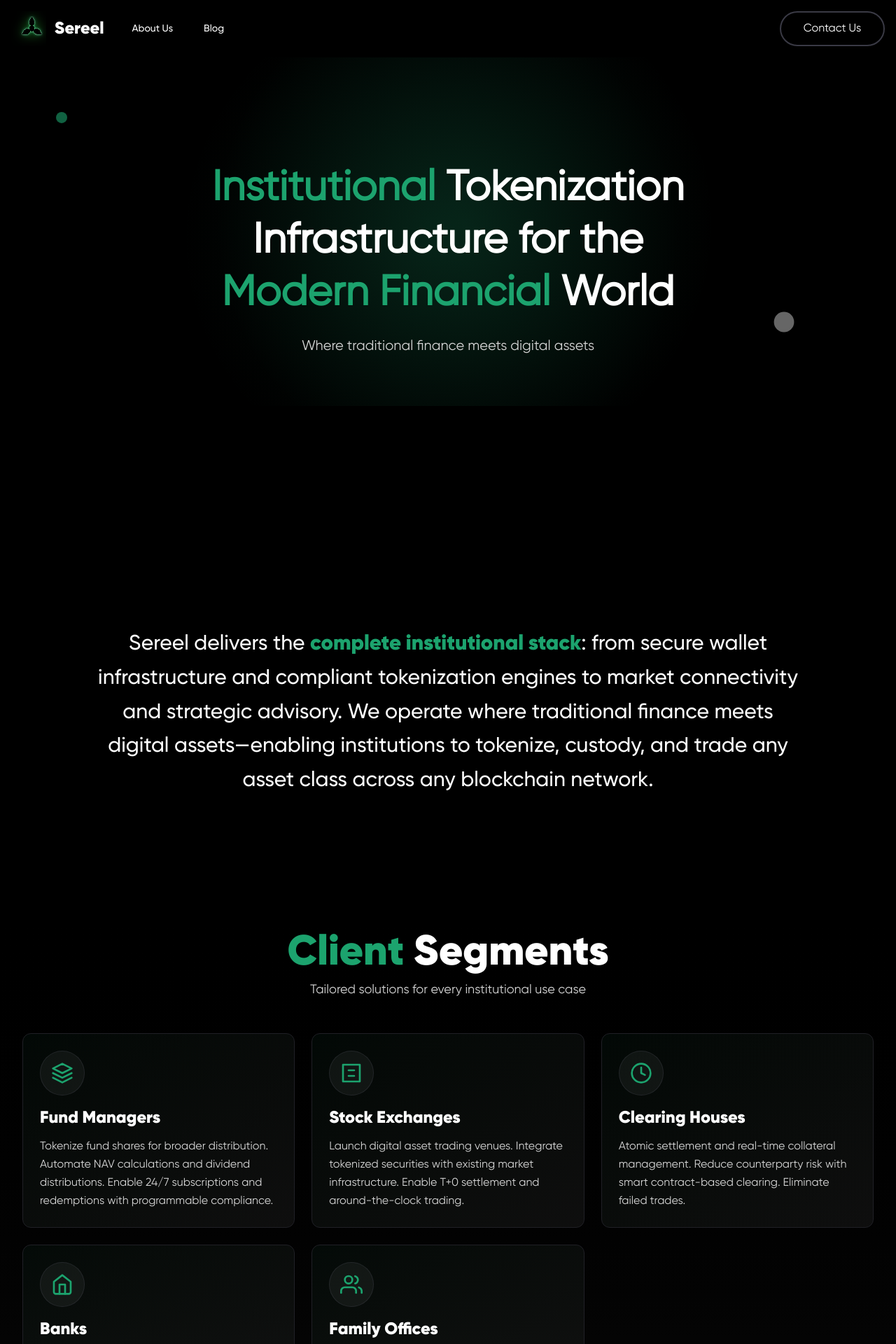
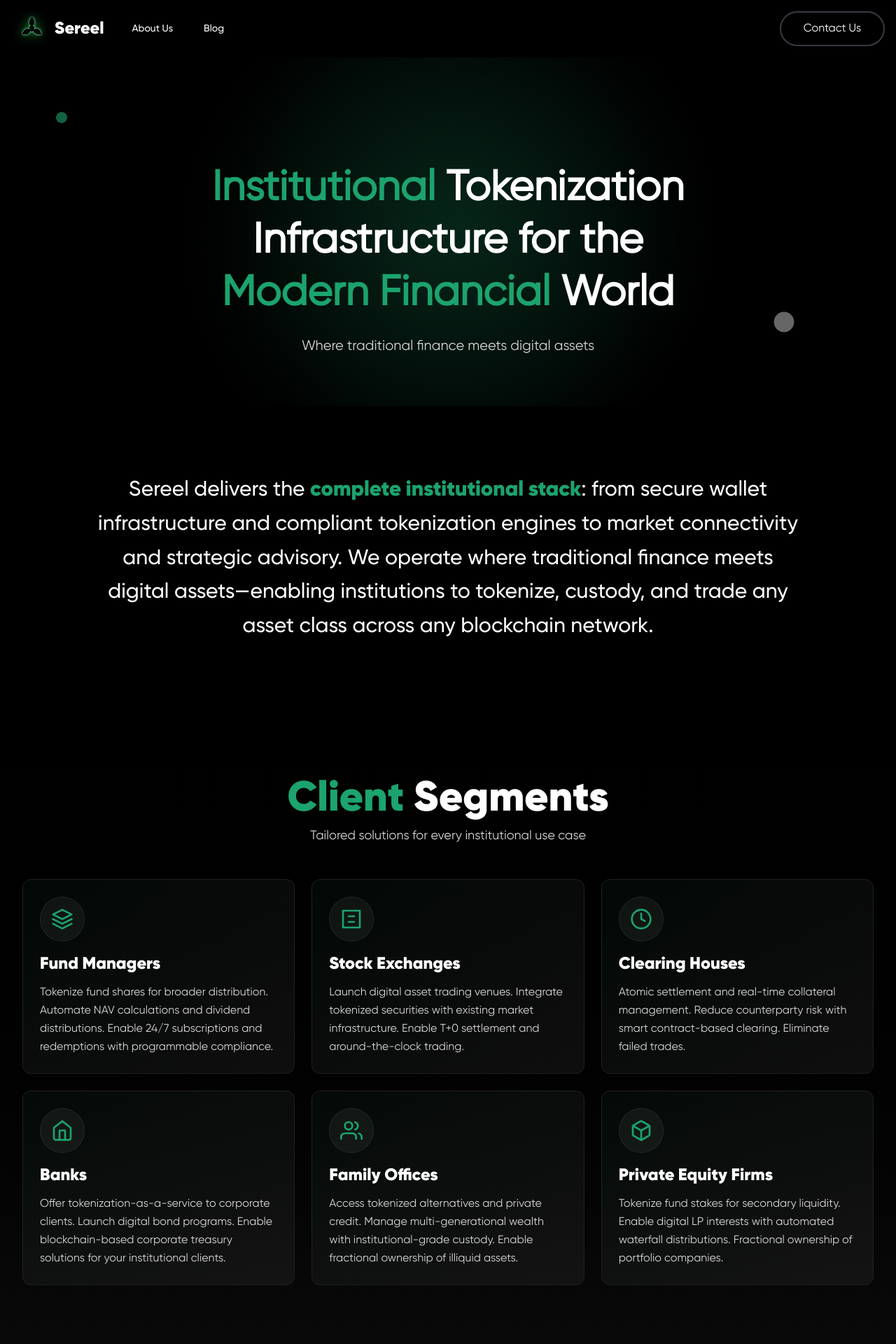
Before and after one commit to 0xsereel/website, a React (Vite) app: page /about in a window 1280 px wide. Shown: the top 1920 px of the page at 70% size. Built offline with nearby package versions, Linux system fonts and the light colour scheme.

Commit message:
feat: PE and package installation

```diff
--- a/src/components/About/AboutHero.tsx
+++ b/src/components/About/AboutHero.tsx
@@ -5,7 +5,7 @@ import { GlowingText } from "../Animation/GlowingText";
 
 export default function AboutHero() {
   return (
-    <div className="w-full min-h-screen bg-black text-white">
+    <div className="w-full bg-black text-white">
       <Header />
       <div className="pt-20"></div>
         {/* Enhanced Hero Section */}
--- a/src/components/About/ClientSegments.tsx
+++ b/src/components/About/ClientSegments.tsx
@@ -60,6 +60,17 @@ export const ClientSegments = () => {
       title: "Family Offices",
       description: "Access tokenized alternatives and private credit. Manage multi-generational wealth with institutional-grade custody. Enable fractional ownership of illiquid assets.",
     },
+    {
+      icon: (
+        <svg width="32" height="32" viewBox="0 0 24 24" fill="none" xmlns="http://www.w3.org/2000/svg">
+          <path d="M21 16V8C20.9996 7.64927 20.9071 7.30481 20.7315 7.00116C20.556 6.69751 20.3037 6.44536 20 6.27L13 2.27C12.696 2.09446 12.3511 2.00205 12 2.00205C11.6489 2.00205 11.304 2.09446 11 2.27L4 6.27C3.69626 6.44536 3.44398 6.69751 3.26846 7.00116C3.09294 7.30481 3.00036 7.64927 3 8V16C3.00036 16.3507 3.09294 16.6952 3.26846 16.9988C3.44398 17.3025 3.69626 17.5546 4 17.73L11 21.73C11.304 21.9055 11.6489 21.9979 12 21.9979C12.3511 21.9979 12.696 21.9055 13 21.73L20 17.73C20.3037 17.5546 20.556 17.3025 20.7315 16.9988C20.9071 16.6952 20.9996 16.3507 21 16Z" stroke="currentColor" strokeWidth="2" strokeLinecap="round" strokeLinejoin="round"/>
+          <path d="M3.27002 6.96L12 12.01L20.73 6.96" stroke="currentColor" strokeWidth="2" strokeLinecap="round" strokeLinejoin="round"/>
+          <path d="M12 22.08V12" stroke="currentColor" strokeWidth="2" strokeLinecap="round" strokeLinejoin="round"/>
+        </svg>
+      ),
+      title: "Private Equity Firms",
+      description: "Tokenize fund stakes for secondary liquidity. Enable digital LP interests with automated waterfall distributions. Fractional ownership of portfolio companies.",
+    },
   ];
 
   return (
```
Also changed, not shown: 1 other file (tests, documents, lock files or other folders).
